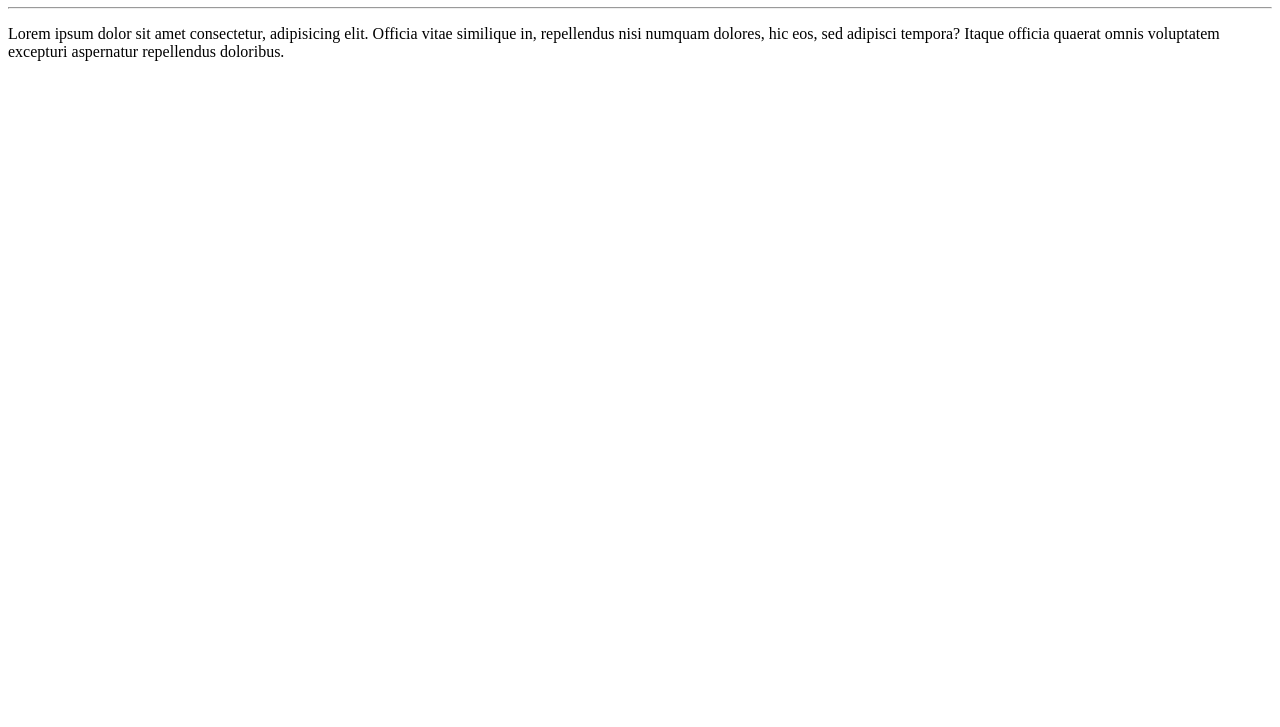
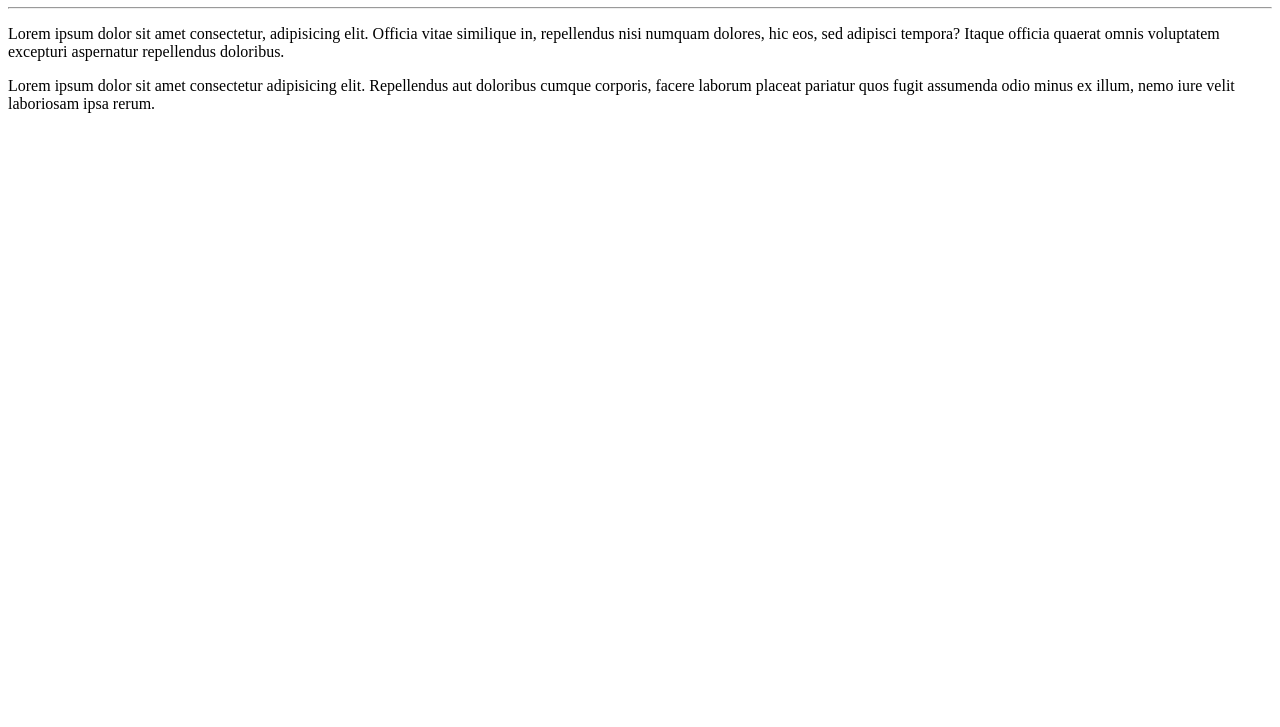
Before and after one commit to erickmarx/Estudando-GIT, a plain HTML site: page site-exemplo/index.html in a window 1280 px wide. Shown: the part 73-800 px from the top of the page. Drawn offline with Linux system fonts and the light colour scheme.

Commit message:
Update index.html

```diff
--- a/site-exemplo/index.html
+++ b/site-exemplo/index.html
@@ -12,5 +12,8 @@
     <p>
         Lorem ipsum dolor sit amet consectetur, adipisicing elit. Officia vitae similique in, repellendus nisi numquam dolores, hic eos, sed adipisci tempora? Itaque officia quaerat omnis voluptatem excepturi aspernatur repellendus doloribus.
     </p>
+    <p>
+        Lorem ipsum dolor sit amet consectetur adipisicing elit. Repellendus aut doloribus cumque corporis, facere laborum placeat pariatur quos fugit assumenda odio minus ex illum, nemo iure velit laboriosam ipsa rerum.
+    </p>
 </body>
 </html>
```
